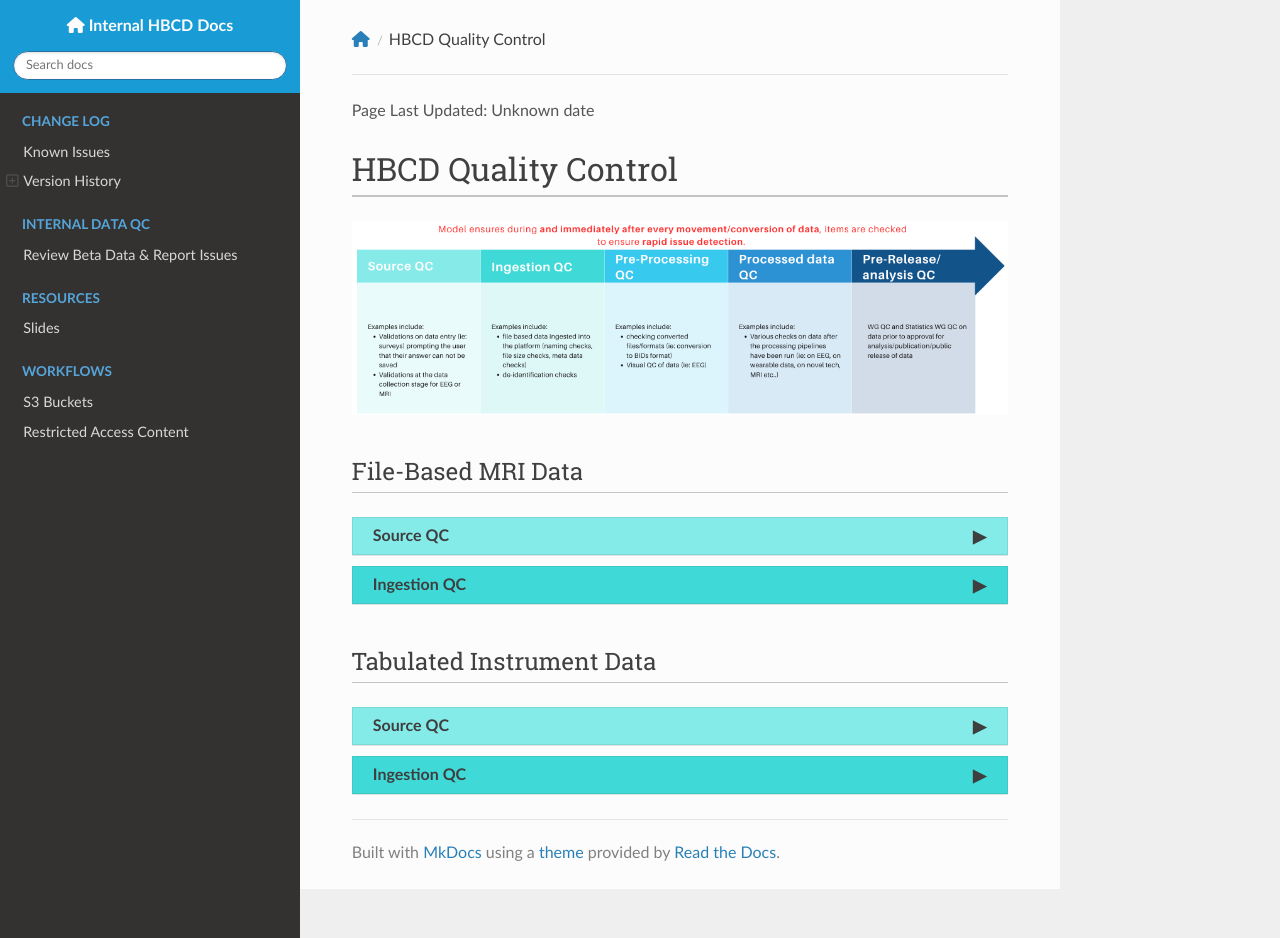
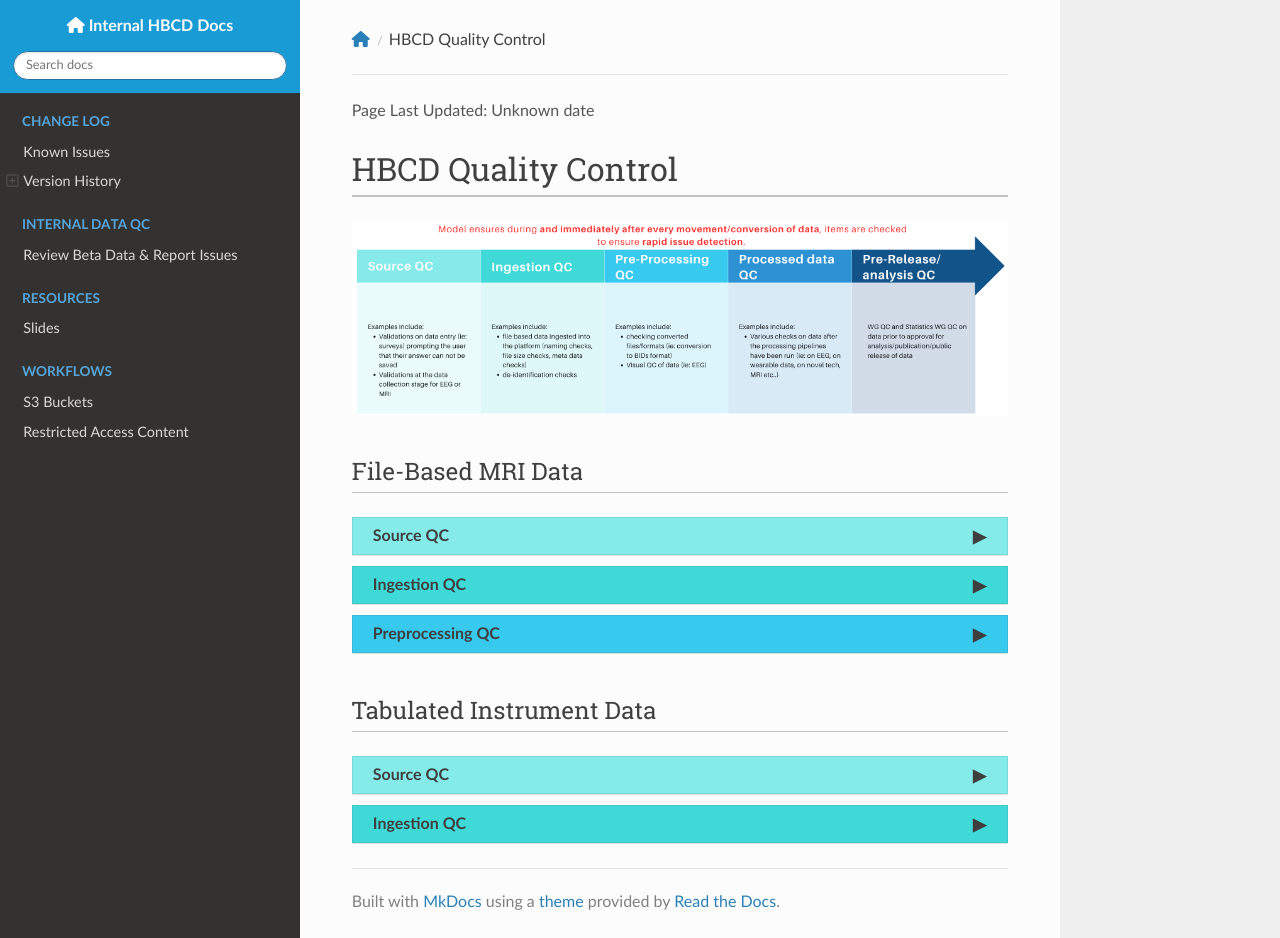
Before and after one commit to DCAN-Labs/hbcd-docs-internal, an MkDocs documentation site: the page built from docs/workflows/qc.md, in a window 1280 px wide and 938 px high. Built offline with MkDocs 1.6.1, drawn with Linux system fonts in a browser that asks for light colours; nearby versions of some CDN libraries.

Commit message:
add example MRI preproc qc section

```diff
--- a/docs/css/qc-wf-banners.css
+++ b/docs/css/qc-wf-banners.css
@@ -120,3 +120,17 @@
   color: #3e3e3e;
   cursor: pointer;
 }
+
+/* Preproc Banner */
+.preproc-banner {
+  display: flex;
+  align-items: center;
+  justify-content: space-between; /* Ensures proper spacing */
+  background-color: #38c9ef;
+  border: 1px solid #3333331a;
+  padding: 0 20px;
+  border-radius: 0; /* Make square shaped */
+  font-family: Lato;
+  color: #3e3e3e;
+  cursor: pointer;
+}
--- a/docs/workflows/qc.md
+++ b/docs/workflows/qc.md
@@ -21,6 +21,20 @@
 <p>ADD CONTENT</p>
 </div>
 
+<div id="preproc" class="preproc-banner" onclick="toggleCollapse(this)">
+  <span class="text-with-link">
+  <span class="table-text">Preprocessing QC</span>
+  <a class="anchor-link" href="#preproc" title="Copy link">
+  <i class="fa-solid fa-link"></i>
+  </a>
+  </span>
+  <span class="notification-arrow">▸</span>
+</div>
+<div class="notification-collapsible-content">
+<img src="../images/qc/preproc.png" alt="alternative-text">
+</div>
+
+
 ## Tabulated Instrument Data
 
 <div id="source" class="source-banner" onclick="toggleCollapse(this)">
```
Also changed, not shown: docs/workflows/images/qc/preproc.png (added).
